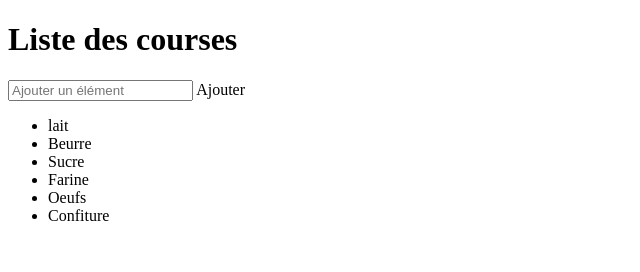
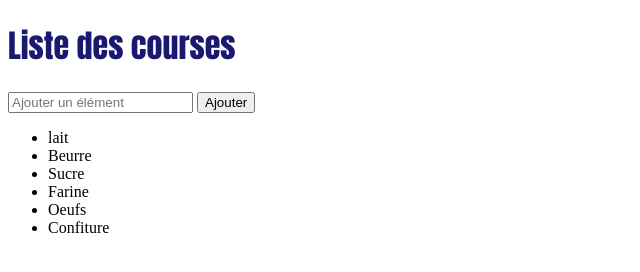
Before and after one commit to bssoleil/To-do-list-project, a plain HTML site: page index.html in a window 1280 px wide. Shown: the whole page, without its empty margins (0-640 px from the left). Drawn offline with Linux system fonts and the light colour scheme.

Commit message:
replace the span tag with the button tag in index.html file

```diff
--- a/index.html
+++ b/index.html
@@ -4,13 +4,14 @@
     <meta charset="UTF-8">
     <meta name="viewport" content="width=device-width, initial-scale=1.0">
     <meta http-equiv="X-UA-Compatible" content="ie=edge">
+    <link type="text/css" rel="stylesheet" href="style.css">
     <title>To do list</title>
 </head>
 <body>
     <header>
  <h1>Liste des courses</h1>
  <input type="text" id="input" placeholder="Ajouter un élément">
- <span onclick="newElement()" class="addBtn">Ajouter</span>
+ <button onclick="newElement()" class="addBtn">Ajouter</button>
     </header>
     <main>
 
@@ -23,5 +24,6 @@
         <li>Confiture</li>
     </ul>
     </main>
+    <script src="script.js"></script>
 </body>
 </html>
```
